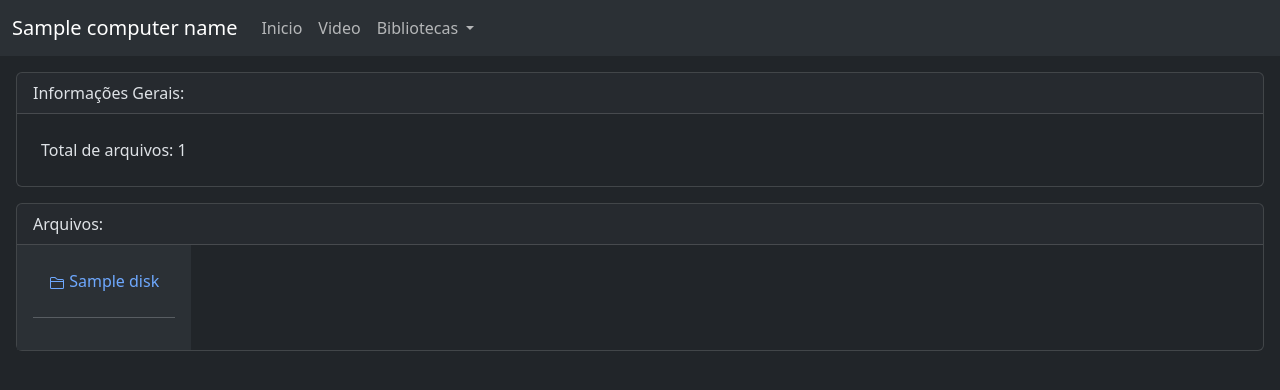
After one commit to ghpm99/smart-home, a Django app: template home/templates/media/files.html in a window 1280 px wide. The commit adds this page. Shown: the top 390 px of the page. Run offline with Django 4.2, Linux system fonts and the light colour scheme; tables that the repository leaves empty hold one stand-in row (values such as "Sample post"); the template is opened without the code that fills it: values that come from a table or form of the project are taken from there, most other values are stand-ins (such as "Sample title", 1, 10 or a date in 2020); some libraries are stand-ins or nearby versions.

Commit message:
feat: create basic html template

```diff
--- a/djhome/urls.py
+++ b/djhome/urls.py
@@ -2,13 +2,11 @@ from django.conf import settings
 from django.conf.urls.static import static
 from django.contrib import admin
 from django.urls import include, path
-from django.views.generic import RedirectView
 
 urlpatterns = [
-    path('', RedirectView.as_view(pattern_name='home', permanent=True)),
     path('admin/', admin.site.urls),
-    path('home/', include('home.urls')),
     path('video/', include('video.urls')),
+    path('', include('home.urls')),
 ]
 
 urlpatterns += static(settings.MEDIA_URL, document_root=settings.MEDIA_ROOT)
--- a/home/templates/base.html
+++ b/home/templates/base.html
@@ -64,10 +64,10 @@
                                 aria-labelledby="navbarDropdown"
                                 id="dropdown-menu"
                             >
-                                <a class="dropdown-item" href="{% url 'home' %}">Arquivos</a>
-                                <a class="dropdown-item" href="{% url 'home' %}">Documentos</a>
-                                <a class="dropdown-item" href="{% url 'home' %}">Imagens</a>
-                                <a class="dropdown-item" href="{% url 'home' %}">Videos</a>
+                                <a class="dropdown-item" href="{% url 'media-files' %}">Arquivos</a>
+                                <a class="dropdown-item" href="{% url 'media-documents' %}">Documentos</a>
+                                <a class="dropdown-item" href="{% url 'media-images' %}">Imagens</a>
+                                <a class="dropdown-item" href="{% url 'media-video' %}">Videos</a>
                             </div>
                         </li>
                     </ul>
--- /dev/null
+++ b/home/templates/media/files.html
@@ -0,0 +1,37 @@
+{% extends "base.html" %}
+{% block content %}
+
+    <div class="card m-3">
+        <div class="card-header">
+            <div>Informações Gerais:</div>
+        </div>
+        <div class="card-body d-flex">
+            <div class="p-2">
+                <div>Total de arquivos: {{ files_count }}</div>
+            </div>
+        </div>
+    </div>
+    <div class="card m-3">
+        <div class="card-header">
+            <div>Arquivos:</div>
+        </div>
+        <div class="card-body d-flex p-0">
+            <div class="d-flex flex-column flex-shrink-0 p-3 bg-body-tertiary">
+                <ul class="nav nav-pills flex-column mb-auto">
+                    {% for disk in disk_list %}
+                    <li class="nav-item">
+                        <a class="nav-link">
+                            <svg xmlns="http://www.w3.org/2000/svg" width="16" height="16" fill="currentColor" class="bi bi-folder2" viewBox="0 0 16 16">
+                                <path d="M1 3.5A1.5 1.5 0 0 1 2.5 2h2.764c.958 0 1.76.56 2.311 1.184C7.985 3.648 8.48 4 9 4h4.5A1.5 1.5 0 0 1 15 5.5v7a1.5 1.5 0 0 1-1.5 1.5h-11A1.5 1.5 0 0 1 1 12.5zM2.5 3a.5.5 0 0 0-.5.5V6h12v-.5a.5.5 0 0 0-.5-.5H9c-.964 0-1.71-.629-2.174-1.154C6.374 3.334 5.82 3 5.264 3zM14 7H2v5.5a.5.5 0 0 0 .5.5h11a.5.5 0 0 0 .5-.5z"/>
+                            </svg>
+                            {{ disk.name }}
+                        </a>
+                    </li>
+                    <hr>
+                    {% endfor %}
+                </ul>
+            </div>
+        </div>
+    </div>
+
+{% endblock content %}
--- a/home/urls.py
+++ b/home/urls.py
@@ -1,8 +1,14 @@
 
-from django.urls import path
+from django.urls import include, path
 
 from . import views
 
 urlpatterns = [
-    path('', view=views.home, name='home'),
+    path('home/', view=views.home, name='home'),
+    path('media/', include([
+        path('files/', view=views.files, name='media-files'),
+        path('documents/', view=views.documents, name='media-documents'),
+        path('images/', view=views.images, name='media-images'),
+        path('video/', view=views.video, name='media-video')
+    ]))
 ]
```
Also changed, not shown: home/templates/media/documents.html (added, +14 -0 lines), home/templates/media/images.html (added, +33 -0 lines), home/templates/media/video.html (added, +14 -0 lines), home/views.py (+74 -1 lines).
